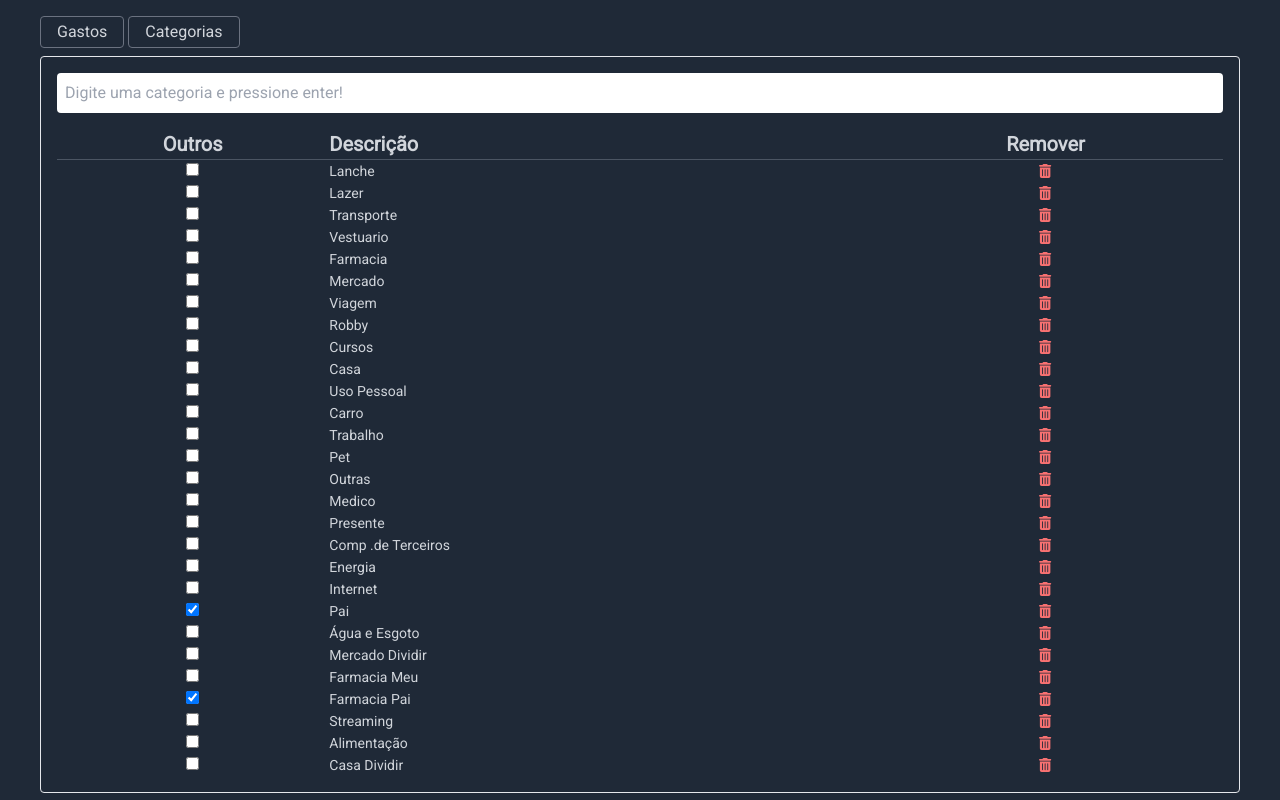
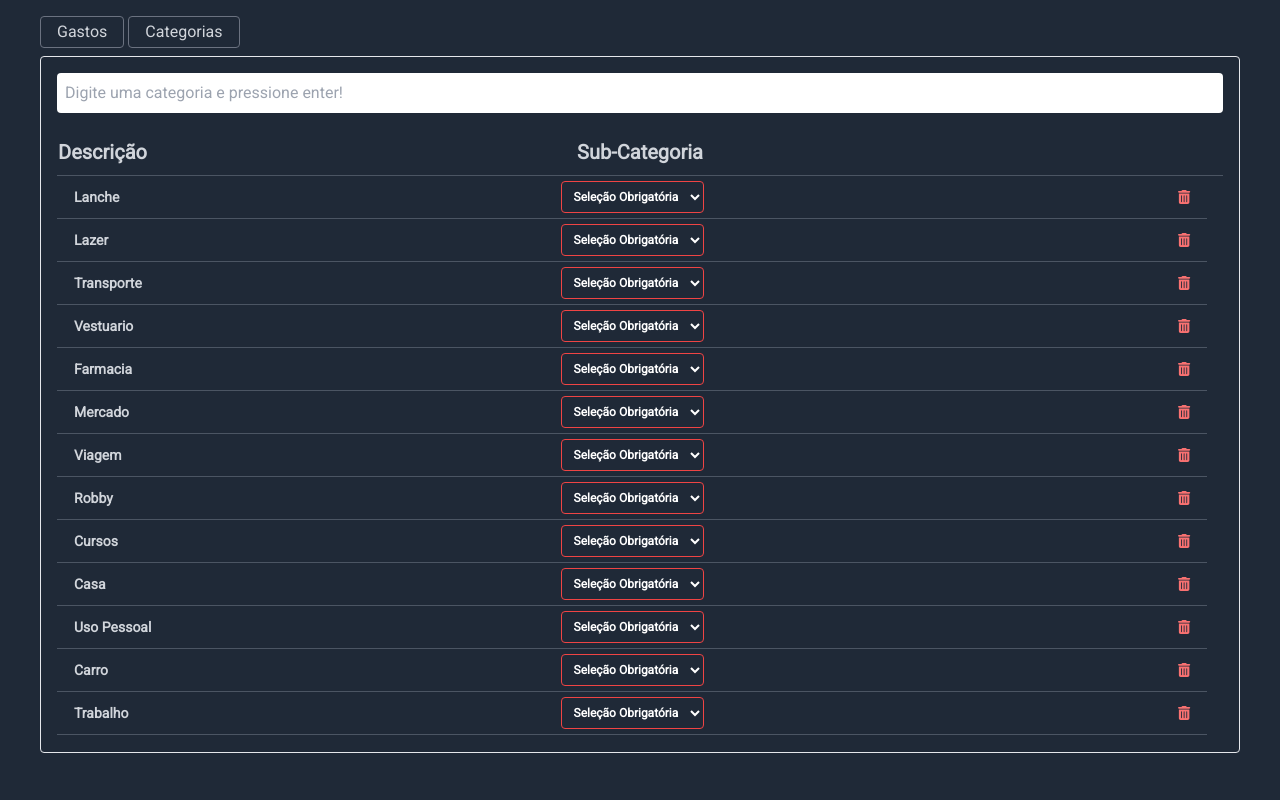
Before and after one commit to CassioLuis/gastos-nuxt, a Nuxt app: page /categories in a window 1280 px wide. Built offline with nearby package versions, Linux system fonts and the light colour scheme.

Commit message:
Adiciona helper msg ao componente selector para inputs obrigatorios

```diff
--- a/components/Selector.vue
+++ b/components/Selector.vue
@@ -1,24 +1,36 @@
 <template>
-  <select v-model="selectedOption">
+  <select v-model="selectedOption" :class="conditionalStyle">
+    <option v-if="this.required" :value="selectedOption" selected hidden class="text-red-500">{{ this.selectedOption }}</option>
     <option v-for="option in options" :value="option.name || option" class="text-lg">{{ option.name || option }}</option>
+    <!-- <span class="text-red-500">Seleção Obrigatoria!</span> -->
   </select>
 </template>
 <script>
+
 export default {
   props: {
-    options: Array,
-    value: String
+    options: {
+      type: Array,
+      required: true
+    },
+    required: {
+      type: Boolean
+    }
   },
   data() {
     return {
-      selectedOption: this.value
+      selectedOption: 'Seleção Obrigatória',
+    }
+  },
+  computed: {
+    conditionalStyle() {
+      if (this.required && this.selectedOption === 'Seleção Obrigatória')
+        return 'border border-red-500 text-xs text-red-500'
     }
   },
   watch: {
     selectedOption(newValue) {
       this.$emit('input', newValue)
-    },
-    value(newValue) {
       this.selectedOption = newValue
     }
   }
--- a/components/Spent.vue
+++ b/components/Spent.vue
@@ -3,18 +3,12 @@
     <table class="h-full w-full rounded">
       <thead class="text-lg text-left">
         <tr class="border-b border-gray-600">
-          <th class="cursor-pointer w-1"></th>
-          <th class="cursor-pointer w-10" @click="sortBy('date')">Data <font-awesome-icon
-            v-if="sortKey === 'date'" :icon="['fas', 'sort-down']" :class="classObj" size="xs" /></th>
-          <th class="cursor-pointer w-10" @click="sortBy('description')">Descrição <font-awesome-icon
-              v-if="sortKey === 'description'" :icon="['fas', 'sort-down']" :class="classObj" size="xs" /></th>
-          <th class="cursor-pointer w-1" @click="sortBy('category')">Categoria <font-awesome-icon
-              v-if="sortKey === 'category'" :icon="['fas', 'sort-down']" :class="classObj" size="xs" /></th>
-          <th class="cursor-pointer w-1 text-center" @click="sortBy('quota')">Parc. <font-awesome-icon
-              v-if="sortKey === 'quota'" :icon="['fas', 'sort-down']" :class="classObj" size="xs" /></th>
-          <th class="cursor-pointer w-10 text-center" @click="sortBy('spentValue')">Valor <font-awesome-icon
-              v-if="sortKey === 'spentValue'" :icon="['fas', 'sort-down']" :class="classObj" size="xs" /></th>
-          <th class="cursor-pointer w-1"></th>
+          <th v-for="(tableHeader, index) in tableHeaders" :key="index" :class="tableHeader.classStyle"
+            @click="sortBy(tableHeader.originalName)">
+            {{ tableHeader.presentationName }}
+            <font-awesome-icon v-if="sortKey === tableHeader.originalName" :icon="tableHeader.icon" :class="iconRotate"
+              size="xs" />
+          </th>
         </tr>
       </thead>
       <tbody>
@@ -52,7 +46,49 @@ export default {
   data() {
     return {
       sortKey: '',
-      sortDirection: 'asc'
+      sortDirection: 'asc',
+      tableHeaders: [
+        {
+          presentationName: '',
+          classStyle: 'cursor-pointer w-1 text-transparent',
+          icon: ['fas', 'sort-down']
+        },
+        {
+          presentationName: 'Data',
+          originalName: 'date',
+          classStyle: 'cursor-pointer w-10',
+          icon: ['fas', 'sort-down'],
+        },
+        {
+          presentationName: 'Descrição',
+          originalName: 'description',
+          classStyle: 'cursor-pointer w-10',
+          icon: ['fas', 'sort-down'],
+        },
+        {
+          presentationName: 'Categoria',
+          originalName: 'category',
+          classStyle: 'cursor-pointer w-1',
+          icon: ['fas', 'sort-down']
+        },
+        {
+          presentationName: 'Parc.',
+          originalName: 'quota',
+          classStyle: 'cursor-pointer w-1 text-center',
+          icon: ['fas', 'sort-down']
+        },
+        {
+          presentationName: 'Valor',
+          originalName: 'spentValue',
+          classStyle: 'cursor-pointer w-10 text-right',
+          icon: ['fas', 'sort-down']
+        },
+        {
+          presentationName: '',
+          classStyle: 'cursor-pointer w-1 text-transparent',
+          icon: ['fas', 'sort-down']
+        },
+      ]
     }
   },
   methods: {
@@ -76,7 +112,7 @@ export default {
     }
   },
   computed: {
-    classObj() {
+    iconRotate() {
       return {
         'rotate-180': this.sortDirection === 'asc'
       }
--- a/components/SpentAdd.vue
+++ b/components/SpentAdd.vue
@@ -1,13 +1,12 @@
 <template>
-  <div class="w-full font-semibold">
-    <div class="flex flex-col gap-2 border-t border-gray-700 pt-4" v-show="showForm">
+  <div class="w-full font-semibold relative">
+    <div class="flex flex-col gap-2 border-t border-gray-700 pt-4" v-if="showForm" key="addSpentGroup">
       <div class="flex gap-2 text-gray-300 text-sm">
         <div class="flex flex-col grow basis-1">
           <label for="date">Data:</label>
-          <DatePicker id="date" v-model="spent.date" valueType="format" class="h-8 mb-2"/>
+          <DatePicker id="date" v-model="spent.date" valueType="format" class="h-8 mb-2" />
           <label for="description">Descrição:</label>
-          <input id="description" type="text" v-model="spent.description" v-focus
-          class="input border">
+          <input id="description" type="text" v-model="spent.description" v-focus class="input border">
         </div>
         <div class="flex flex-col grow basis-1">
           <div class="flex flex-col grow">
@@ -31,7 +30,7 @@
         <button @click="addSpent" class="btn">Salvar</button>
       </div>
     </div>
-    <button v-show="showForm ? false : true" @click="showAddSpentForm"
+    <button @click="showAddSpentForm" v-if="!showForm" key="addSpentButton"
       class="p-1 text-center align-middle text-4xl cursor-pointer hover:text-white hover:rounded-sm hover:bg-green-300 transition-all w-full rounded bg-green-400">
       <font-awesome-icon :icon="['fas', 'plus']" />
     </button>
@@ -109,9 +108,3 @@ export default {
   }
 }
 </script>
-<style>
-/* .mx-datepicker,
-.mx-input {
-  @apply h-full w-full cursor-pointer text-center font-semibold text-sm bg-gray-800 text-white rounded border border-gray-600
-} */
-</style>
--- a/layouts/default.vue
+++ b/layouts/default.vue
@@ -1,5 +1,5 @@
 <template>
-  <div class="flex justify-center pt-4 bg-gray-800 h-screen text-gray-300 font-roboto overflow-auto antialiased">
+  <div class="flex justify-center pt-4 bg-gray-800 h-screen text-gray-300 font-roboto antialiased">
     <div class="flex flex-col justify-start w-[1200px]">
       <div class="pb-2 flex gap-1 w-full">
         <NuxtLink v-for="{ name, route, id } in menuItens" :key="id" :to="route" class="btn">
--- a/pages/categories/index.vue
+++ b/pages/categories/index.vue
@@ -1,41 +1,54 @@
 <template>
-  <div class="p-4 border rounded w-full">
+  <div class="p-4 border rounded w-[100%] h-auto">
+    <div class="flex gap-4">
       <input @keyup.enter="addCategory" v-model="category.name" placeholder="Digite uma categoria e pressione enter!"
-      class="w-full p-2 text-black rounded mb-4">
+        class="w-full p-2 text-black rounded">
+    </div>
+    <div class="overflow-auto">
       <table class="w-full rounded">
-      <thead class="text-xl border-b border-gray-600">
-        <tr>
-          <th>Outros</th>
-          <th class="text-left">Descrição</th>
-          <th>Remover</th>
+        <thead class="text-xl block pt-4">
+          <tr class="flex border-b border-gray-600 py-2">
+            <!-- <th>Outros</th> -->
+            <th class="grow basis-1 text-left">Descrição</th>
+            <th class="grow basis-1 text-center">Sub-Categoria</th>
+            <th class="grow basis-1 text-center"></th>
           </tr>
         </thead>
-      <tbody class="text-sm">
-        <tr v-for="item in categories">
-          <td class="text-center">
-            <input type="checkbox" class="cursor-pointer" :checked="item.otherPeople" @change="isToAnotherPeopleCategory(item)">
+        <tbody class="text-sm max-h-[70vh] flex flex-col overflow-y-scroll pr-4">
+          <tr v-for="item in categories" class="flex py-1 font-semibold border-b border-gray-600 px-4">
+            <!-- <td class="text-center">
+                <input type="checkbox" class="cursor-pointer" :checked="item.otherPeople"
+                  @change="isToAnotherPeopleCategory(item)">
+              </td> -->
+            <td class="grow basis-1 flex items-center">{{ item.name }}</td>
+            <td class="grow basis-1 flex items-center justify-center">
+              <Selector helperMsg="Por favor, escolha uma opção..." :required="true" :options="subCategories"
+                class="h-8 px-2 bg-gray-800 text-white border rounded border-gray-600 cursor-pointer" />
             </td>
-          <td>{{ item.name }}</td>
-          <td class="text-center">
+            <td class="grow basis-1 flex items-center justify-end">
               <font-awesome-icon class="cursor-pointer text-red-400" :icon="['fas', 'trash-can']" @click="remove(item)" />
             </td>
           </tr>
         </tbody>
       </table>
     </div>
+  </div>
 </template>
 <script>
 import { mapMutations } from 'vuex'
+import Selector from '../../components/Selector.vue'
 
 export default {
   name: 'spentlist',
   layout: 'default',
+  components: { Selector },
   data() {
     return {
       category: {
         name: '',
         otherPeople: false
-      }
+      },
+      subCategories: ['Essencial', 'Dispensaveis', 'Outros', 'Eventuais']
     }
   },
   computed: {
@@ -58,3 +71,11 @@ export default {
   }
 }
 </script>
+<style>
+td,
+th {
+  /* padding: 5px;
+  width: 30%; */
+  /* border: 1px solid white; */
+}
+</style>
```
Lines whose indentation alone changed are shown as unchanged.
